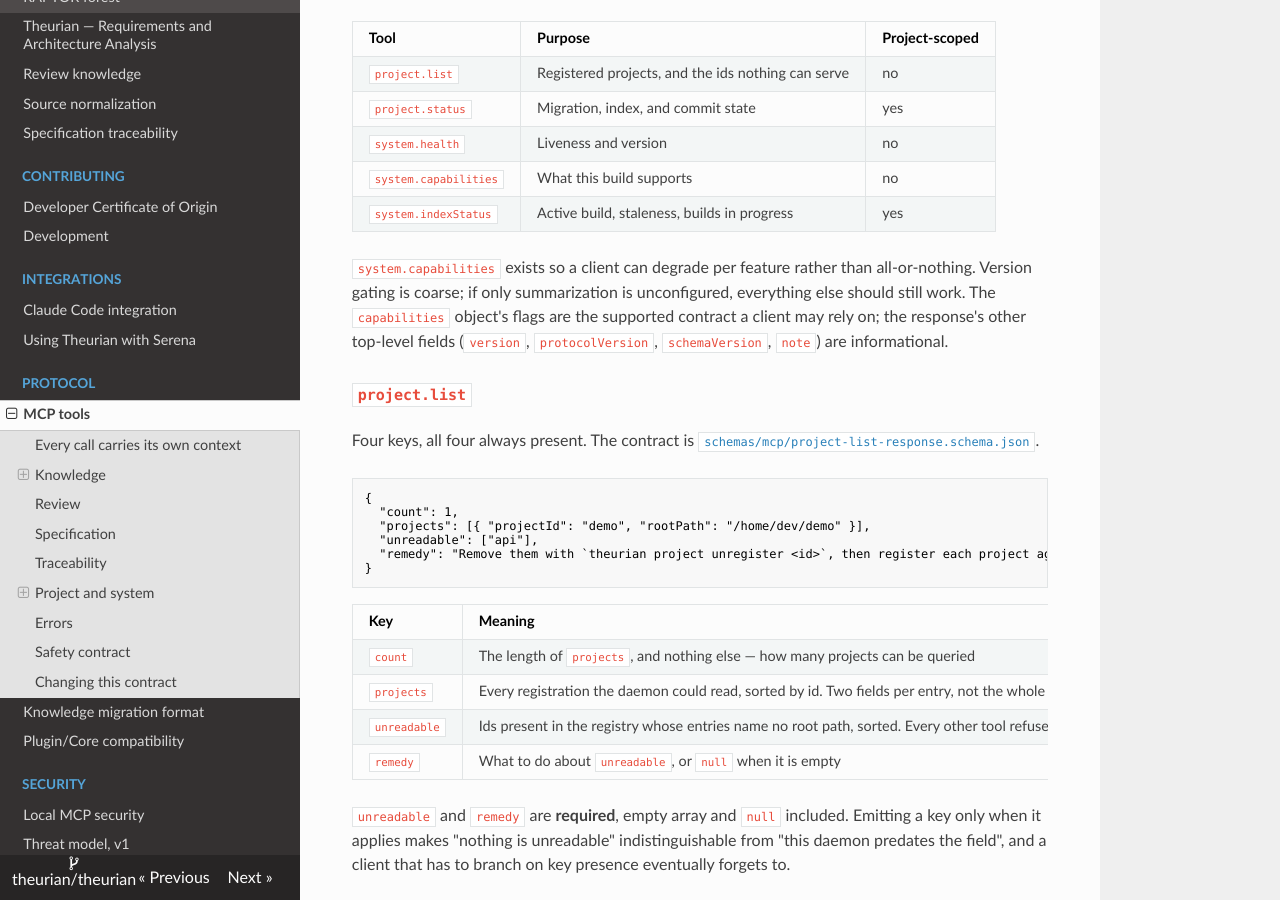
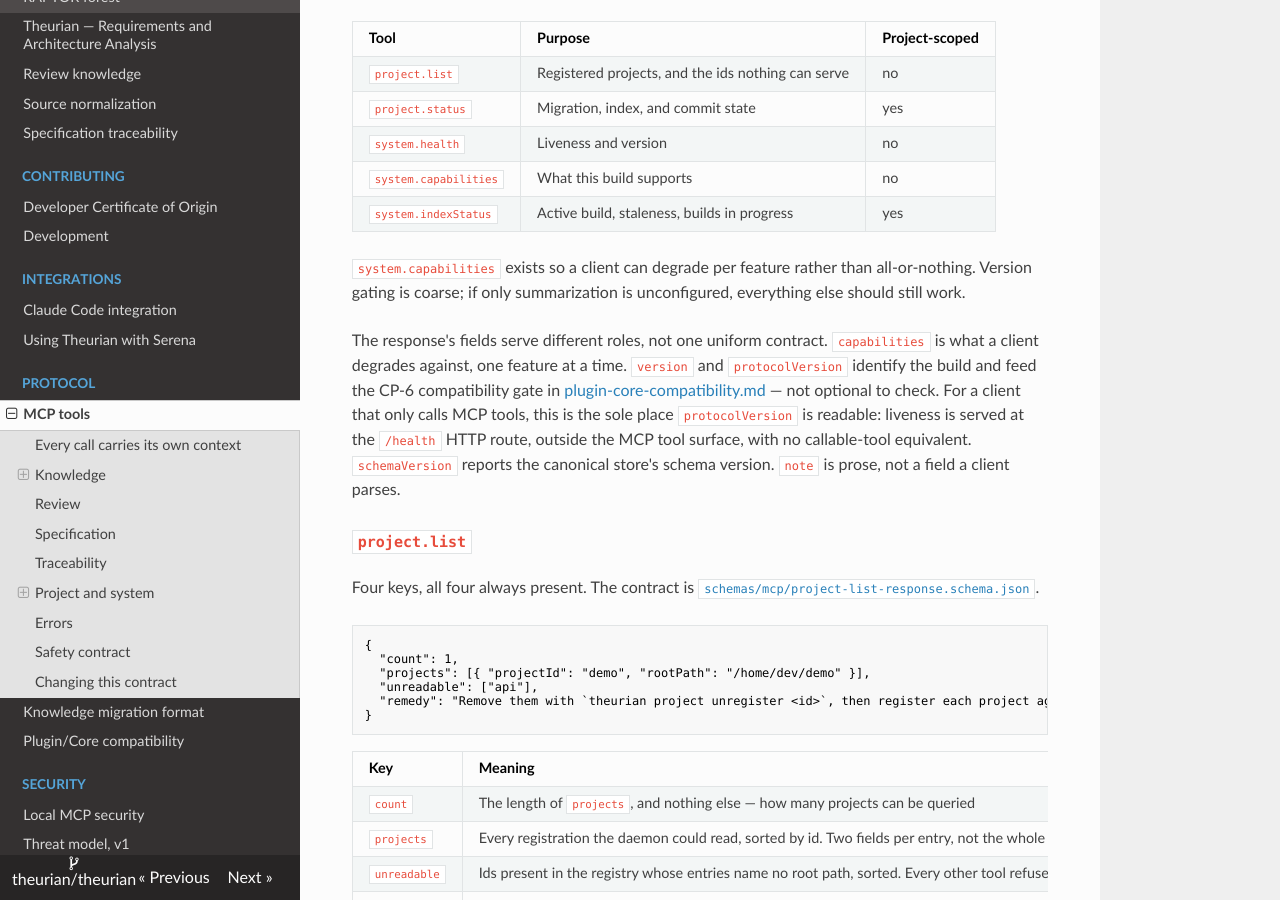
Before and after one commit to theurian/theurian, an MkDocs documentation site: the page built from docs/protocol/mcp-tools.md, in a window 1280 px wide and 900 px high, scrolled down 7720 px. Built offline with MkDocs 1.6.1, drawn with Linux system fonts in a browser that asks for light colours.

Commit message:
docs(mcp): reword capabilities field roles and tie the doc to the pin
HIGH-B (all three reviewers): the "informational" sentence this branch
added for version/protocolVersion/schemaVersion/note was false --
resolve_compatibility (theurian.domain.compatibility) returns a terminal
protocol-mismatch/core-too-new/core-too-old on version and protocolVersion,
and for a client that only calls MCP tools, system.capabilities is the
only place protocolVersion is readable (/health is an HTTP route outside
the MCP tool surface, not a tool). Reworded along role lines instead:
capabilities is what a client degrades against; version and
protocolVersion feed the CP-6 compatibility gate and are not optional to
check; schemaVersion reports the canonical store's schema version; note is
prose. Also fixed a docstring inaccuracy the code reviewer flagged in the
same paragraph's sibling test ("a client that wants build progress reads
`version`" -- a milestone number, if wanted, lives in the README roadmap,
not any wire field), and pointed the key-set pin's failure message at the
specific paragraph that now exists, rather than the document in general.

MEDIUM-E (decision: fix now): that same doc paragraph free-lists field
names with nothing holding it to the actual response, which is the
documented-literal problem #89 named (merged as 872f860). Chosen fix:
extend test_the_system_capabilities_response_holds_exactly_the_keys_that_are_pinned
to read the paragraph and assert every key in the pinned response set
appears there, backtick-quoted, rather than restructuring the prose to
avoid naming fields -- HIGH-B's rewrite needs to name each field's role,
so a fix that forbids naming them would fight that requirement. Verified
load-bearing by temporarily dropping the backticks around `protocolVersion`
in the doc (scratch edit, reverted): the new assertion failed naming
exactly that key, and nothing else broke.

Refs #206

Signed-off-by: Takehide Uchida <utchy007@gmail.com>

```diff
--- a/docs/protocol/mcp-tools.md
+++ b/docs/protocol/mcp-tools.md
@@ -371,9 +371,18 @@
 
 `system.capabilities` exists so a client can degrade per feature rather than
 all-or-nothing. Version gating is coarse; if only summarization is unconfigured,
-everything else should still work. The `capabilities` object's flags are the
-supported contract a client may rely on; the response's other top-level fields
-(`version`, `protocolVersion`, `schemaVersion`, `note`) are informational.
+everything else should still work.
+
+The response's fields serve different roles, not one uniform contract.
+`capabilities` is what a client degrades against, one feature at a time.
+`version` and `protocolVersion` identify the build and feed the CP-6
+compatibility gate in
+[plugin-core-compatibility.md](plugin-core-compatibility.md) — not optional to
+check. For a client that only calls MCP tools, this is the sole place
+`protocolVersion` is readable: liveness is served at the `/health` HTTP route,
+outside the MCP tool surface, with no callable-tool equivalent. `schemaVersion`
+reports the canonical store's schema version. `note` is prose, not a field a
+client parses.
 
 ### `project.list`
 
```
Also changed, not shown: 1 other file.
